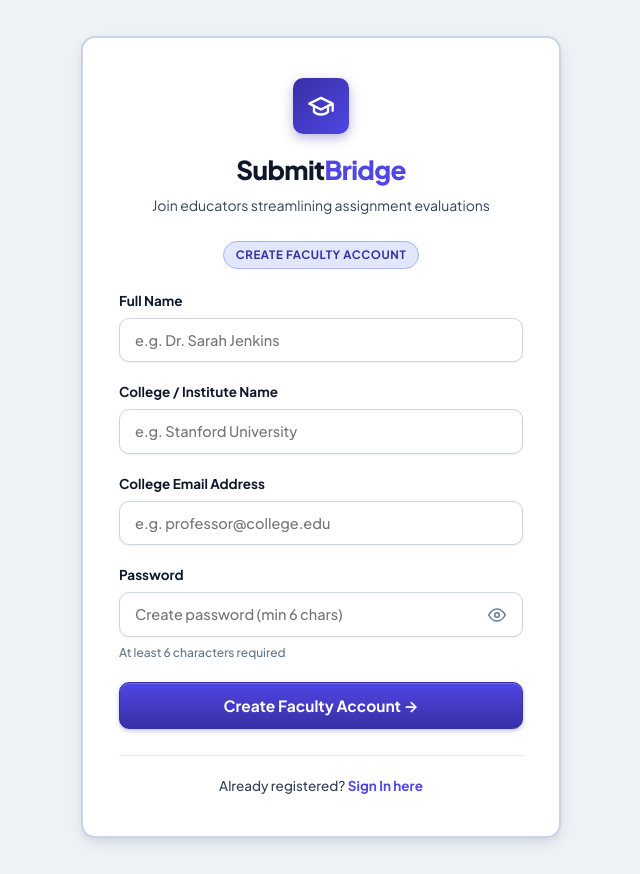
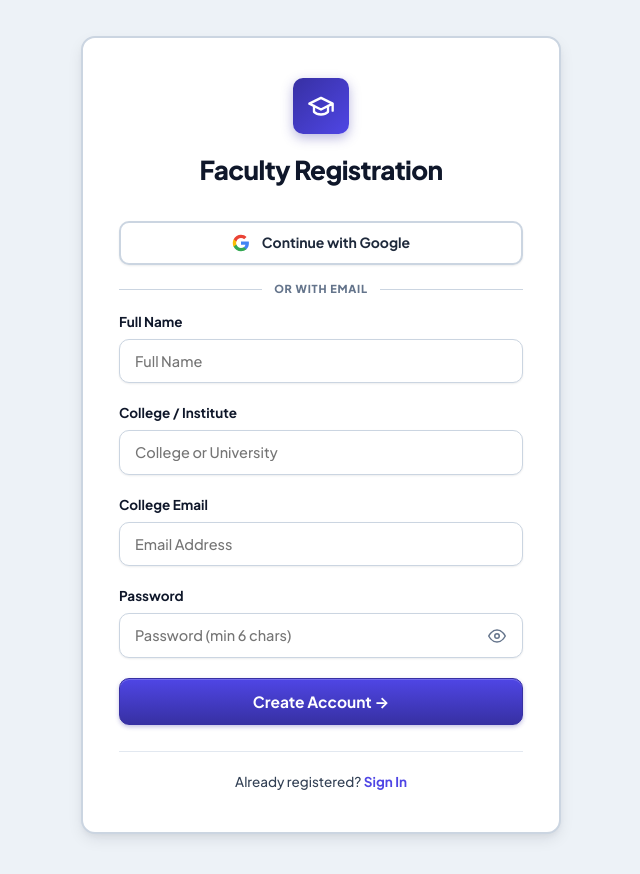
Before and after one commit to saurabh7429/SubmitBridge, a React (Vite) app in the folder client/: page /register in a window 1280 px wide. Shown: the whole page, without its empty margins (319-959 px from the left). Built offline with nearby package versions, Linux system fonts and the light colour scheme; no server answers.

Commit message:
feat: add Google OAuth for faculty and clean up UI text on auth pages

```diff
--- a/client/src/api.js
+++ b/client/src/api.js
@@ -37,7 +37,11 @@ export const loginTeacher = (email, password) =>
 export const demoFacultyLogin = () =>
   axios.post(`${API_BASE}/auth/demo`);
 
+export const googleFacultyAuth = (data) =>
+  axios.post(`${API_BASE}/auth/google`, data);
+
 export const getTeacherProfile = () =>
+
   axios.get(`${API_BASE}/auth/me`);
 
 
--- a/client/src/pages/Login.jsx
+++ b/client/src/pages/Login.jsx
@@ -1,7 +1,8 @@
-import React, { useState } from "react";
+import React, { useState, useEffect } from "react";
 import { useNavigate, Link } from "react-router-dom";
-import { loginTeacher, demoFacultyLogin } from "../api";
+import { loginTeacher, demoFacultyLogin, googleFacultyAuth } from "../api";
 import { useAuth } from "../context/AuthContext";
+import { supabase } from "../supabaseClient";
 
 function Login() {
   const navigate = useNavigate();
@@ -11,7 +12,48 @@ function Login() {
   const [showPassword, setShowPassword] = useState(false);
   const [loading, setLoading] = useState(false);
   const [demoLoading, setDemoLoading] = useState(false);
+  const [googleLoading, setGoogleLoading] = useState(false);
   const [error, setError] = useState("");
+
+  // Handle Google OAuth callback
+  useEffect(() => {
+    const handleOAuthCallback = async () => {
+      const { data: { session } } = await supabase.auth.getSession();
+      if (session?.user && window.location.hash.includes("access_token")) {
+        setGoogleLoading(true);
+        try {
+          const res = await googleFacultyAuth({
+            email: session.user.email,
+            name: session.user.user_metadata?.full_name || session.user.email.split("@")[0],
+            collegeName: "",
+          });
+          login(res.data.token, res.data.teacher);
+          navigate("/dashboard");
+        } catch (err) {
+          setError(err.response?.data?.message || "Google login failed.");
+        } finally {
+          setGoogleLoading(false);
+        }
+      }
+    };
+    handleOAuthCallback();
+  }, [login, navigate]);
+
+  const handleGoogleAuth = async () => {
+    setError("");
+    setGoogleLoading(true);
+    try {
+      const redirectTo = `${window.location.origin}/login`;
+      const { error: authError } = await supabase.auth.signInWithOAuth({
+        provider: "google",
+        options: { redirectTo },
+      });
+      if (authError) setError(authError.message);
+    } catch (err) {
+      setError("Failed to connect to Google.");
+      setGoogleLoading(false);
+    }
+  };
 
   const handleSubmit = async (e) => {
     e.preventDefault();
@@ -23,7 +65,7 @@ function Login() {
       navigate("/dashboard");
     } catch (err) {
       setError(
-        err.response?.data?.message || "Invalid credentials. Please verify your email and password."
+        err.response?.data?.message || "Invalid email or password."
       );
     } finally {
       setLoading(false);
@@ -38,7 +80,6 @@ function Login() {
       login(res.data.token, res.data.teacher);
       navigate("/dashboard");
     } catch (err) {
-      // Fallback: autofill demo credentials and submit
       setEmail("vikram.nit@edu.in");
       setPassword("password123");
       try {
@@ -46,7 +87,7 @@ function Login() {
         login(res.data.token, res.data.teacher);
         navigate("/dashboard");
       } catch (fallbackErr) {
-        setError(fallbackErr.response?.data?.message || "Demo sign-in failed. Please try manual login.");
+        setError(fallbackErr.response?.data?.message || "Demo sign-in failed.");
       }
     } finally {
       setDemoLoading(false);
@@ -64,12 +105,9 @@ function Login() {
             </svg>
           </div>
           <h1 className="sb-auth-title">
-            Submit<span className="sb-brand-accent">Bridge</span>
+            Faculty Sign In
           </h1>
-          <p className="sb-auth-subtitle">AI-Powered Faculty Evaluation & Submission Suite</p>
         </div>
-
-        <div className="sb-auth-pill-tag">Faculty Portal Sign In</div>
 
         {error && (
           <div className="sb-alert sb-alert--error" role="alert">
@@ -82,16 +120,47 @@ function Login() {
           </div>
         )}
 
+        <button
+          type="button"
+          onClick={handleGoogleAuth}
+          disabled={googleLoading || loading || demoLoading}
+          className="sb-btn sb-btn-google sb-btn--block"
+        >
+          <svg width="18" height="18" viewBox="0 0 24 24">
+            <path
+              fill="#4285F4"
+              d="M22.56 12.25c0-.78-.07-1.53-.2-2.25H12v4.26h5.92c-.26 1.37-1.04 2.53-2.21 3.31v2.77h3.57c2.08-1.92 3.28-4.74 3.28-8.09z"
+            />
+            <path
+              fill="#34A853"
+              d="M12 23c2.97 0 5.46-.98 7.28-2.66l-3.57-2.77c-.98.66-2.23 1.06-3.71 1.06-2.86 0-5.29-1.93-6.16-4.53H2.18v2.84C3.99 20.53 7.7 23 12 23z"
+            />
+            <path
+              fill="#FBBC05"
+              d="M5.84 14.09c-.22-.66-.35-1.36-.35-2.09s.13-1.43.35-2.09V7.06H2.18C1.43 8.55 1 10.22 1 12s.43 3.45 1.18 4.94l2.85-2.22.81-.63z"
+            />
+            <path
+              fill="#EA4335"
+              d="M12 5.38c1.62 0 3.06.56 4.21 1.64l3.15-3.15C17.45 2.09 14.97 1 12 1 7.7 1 3.99 3.47 2.18 7.06l3.66 2.84c.87-2.6 3.3-4.52 6.16-4.52z"
+            />
+          </svg>
+          <span>{googleLoading ? "Connecting..." : "Continue with Google"}</span>
+        </button>
+
+        <div className="sb-auth-divider">
+          <span>OR WITH EMAIL</span>
+        </div>
+
         <form onSubmit={handleSubmit} className="sb-auth-form">
           <div className="sb-form-group">
-            <label className="sb-form-label">College Email Address</label>
+            <label className="sb-form-label">College Email</label>
             <input
               type="email"
               className="sb-input"
               value={email}
               onChange={(e) => setEmail(e.target.value)}
               required
-              placeholder="e.g. professor@college.edu"
+              placeholder="Email Address"
               autoComplete="email"
             />
           </div>
@@ -105,7 +174,7 @@ function Login() {
                 value={password}
                 onChange={(e) => setPassword(e.target.value)}
                 required
-                placeholder="Enter your password"
+                placeholder="Password"
                 autoComplete="current-password"
               />
               <button
@@ -132,43 +201,33 @@ function Login() {
 
           <button
             type="submit"
-            disabled={loading || demoLoading}
+            disabled={loading || demoLoading || googleLoading}
             className="sb-btn sb-btn-primary sb-btn--lg sb-btn--block"
           >
-            {loading ? "Authenticating..." : "Sign In to Dashboard →"}
+            {loading ? "Authenticating..." : "Sign In →"}
           </button>
         </form>
 
-        {/* ── Viva / Demo 1-Click Fast Access ── */}
         <div className="sb-auth-demo-section">
-          <div className="sb-auth-divider">
-            <span>OR QUICK VIVA ACCESS</span>
-          </div>
           <button
             type="button"
             onClick={handleDemoSignIn}
-            disabled={loading || demoLoading}
+            disabled={loading || demoLoading || googleLoading}
             className="sb-btn sb-btn-demo sb-btn--block"
-            title="Instant 1-click test sign in as Prof. Vikram Rao (NIT)"
+            title="Instant sign in as Prof. Vikram Rao (NIT)"
           >
             <span className="sb-demo-icon">⚡</span>
             <span>
-              {demoLoading ? "Connecting Demo Account..." : "1-Click Viva Demo: Prof. Vikram Rao (NIT)"}
+              {demoLoading ? "Connecting..." : "1-Click Viva Demo: Prof. Vikram Rao"}
             </span>
           </button>
         </div>
 
         <div className="sb-auth-footer">
-          <div>
-            <span>Don't have an account yet? </span>
-            <Link to="/register" className="sb-auth-link">
-              Register Faculty Account
-            </Link>
-          </div>
-          <div className="sb-auth-portal-switch">
-            <span>Are you a student? </span>
-            <span className="sb-text-muted">Use the direct assignment link provided by your professor to submit your work.</span>
-          </div>
+          <span>Don't have an account? </span>
+          <Link to="/register" className="sb-auth-link">
+            Register
+          </Link>
         </div>
       </div>
     </div>
--- a/client/src/pages/Register.jsx
+++ b/client/src/pages/Register.jsx
@@ -1,7 +1,8 @@
-import React, { useState } from "react";
+import React, { useState, useEffect } from "react";
 import { useNavigate, Link } from "react-router-dom";
-import { registerTeacher } from "../api";
+import { registerTeacher, googleFacultyAuth } from "../api";
 import { useAuth } from "../context/AuthContext";
+import { supabase } from "../supabaseClient";
 
 function Register() {
   const navigate = useNavigate();
@@ -12,14 +13,55 @@ function Register() {
   const [password, setPassword] = useState("");
   const [showPassword, setShowPassword] = useState(false);
   const [loading, setLoading] = useState(false);
+  const [googleLoading, setGoogleLoading] = useState(false);
   const [error, setError] = useState("");
+
+  // Handle Google OAuth callback
+  useEffect(() => {
+    const handleOAuthCallback = async () => {
+      const { data: { session } } = await supabase.auth.getSession();
+      if (session?.user && window.location.hash.includes("access_token")) {
+        setGoogleLoading(true);
+        try {
+          const res = await googleFacultyAuth({
+            email: session.user.email,
+            name: session.user.user_metadata?.full_name || session.user.email.split("@")[0],
+            collegeName: "",
+          });
+          login(res.data.token, res.data.teacher);
+          navigate("/dashboard");
+        } catch (err) {
+          setError(err.response?.data?.message || "Google registration failed.");
+        } finally {
+          setGoogleLoading(false);
+        }
+      }
+    };
+    handleOAuthCallback();
+  }, [login, navigate]);
+
+  const handleGoogleAuth = async () => {
+    setError("");
+    setGoogleLoading(true);
+    try {
+      const redirectTo = `${window.location.origin}/register`;
+      const { error: authError } = await supabase.auth.signInWithOAuth({
+        provider: "google",
+        options: { redirectTo },
+      });
+      if (authError) setError(authError.message);
+    } catch (err) {
+      setError("Failed to connect to Google.");
+      setGoogleLoading(false);
+    }
+  };
 
   const handleSubmit = async (e) => {
     e.preventDefault();
     setError("");
 
     if (password.length < 6) {
-      setError("Password must be at least 6 characters long.");
+      setError("Password must be at least 6 characters.");
       return;
     }
 
@@ -48,12 +90,9 @@ function Register() {
             </svg>
           </div>
           <h1 className="sb-auth-title">
-            Submit<span className="sb-brand-accent">Bridge</span>
+            Faculty Registration
           </h1>
-          <p className="sb-auth-subtitle">Join educators streamlining assignment evaluations</p>
         </div>
-
-        <div className="sb-auth-pill-tag">Create Faculty Account</div>
 
         {error && (
           <div className="sb-alert sb-alert--error" role="alert">
@@ -66,6 +105,37 @@ function Register() {
           </div>
         )}
 
+        <button
+          type="button"
+          onClick={handleGoogleAuth}
+          disabled={googleLoading || loading}
+          className="sb-btn sb-btn-google sb-btn--block"
+        >
+          <svg width="18" height="18" viewBox="0 0 24 24">
+            <path
+              fill="#4285F4"
+              d="M22.56 12.25c0-.78-.07-1.53-.2-2.25H12v4.26h5.92c-.26 1.37-1.04 2.53-2.21 3.31v2.77h3.57c2.08-1.92 3.28-4.74 3.28-8.09z"
+            />
+            <path
+              fill="#34A853"
+              d="M12 23c2.97 0 5.46-.98 7.28-2.66l-3.57-2.77c-.98.66-2.23 1.06-3.71 1.06-2.86 0-5.29-1.93-6.16-4.53H2.18v2.84C3.99 20.53 7.7 23 12 23z"
+            />
+            <path
+              fill="#FBBC05"
+              d="M5.84 14.09c-.22-.66-.35-1.36-.35-2.09s.13-1.43.35-2.09V7.06H2.18C1.43 8.55 1 10.22 1 12s.43 3.45 1.18 4.94l2.85-2.22.81-.63z"
+            />
+            <path
+              fill="#EA4335"
+              d="M12 5.38c1.62 0 3.06.56 4.21 1.64l3.15-3.15C17.45 2.09 14.97 1 12 1 7.7 1 3.99 3.47 2.18 7.06l3.66 2.84c.87-2.6 3.3-4.52 6.16-4.52z"
+            />
+          </svg>
+          <span>{googleLoading ? "Connecting..." : "Continue with Google"}</span>
+        </button>
+
+        <div className="sb-auth-divider">
+          <span>OR WITH EMAIL</span>
+        </div>
+
         <form onSubmit={handleSubmit} className="sb-auth-form">
           <div className="sb-form-group">
             <label className="sb-form-label">Full Name</label>
@@ -75,31 +145,31 @@ function Register() {
               value={name}
               onChange={(e) => setName(e.target.value)}
               required
-              placeholder="e.g. Dr. Sarah Jenkins"
+              placeholder="Full Name"
             />
           </div>
 
           <div className="sb-form-group">
-            <label className="sb-form-label">College / Institute Name</label>
+            <label className="sb-form-label">College / Institute</label>
             <input
               type="text"
               className="sb-input"
               value={collegeName}
               onChange={(e) => setCollegeName(e.target.value)}
               required
-              placeholder="e.g. Stanford University"
+              placeholder="College or University"
             />
           </div>
 
           <div className="sb-form-group">
-            <label className="sb-form-label">College Email Address</label>
+            <label className="sb-form-label">College Email</label>
             <input
               type="email"
               className="sb-input"
               value={email}
               onChange={(e) => setEmail(e.target.value)}
               required
-              placeholder="e.g. professor@college.edu"
+              placeholder="Email Address"
               autoComplete="email"
             />
           </div>
@@ -114,7 +184,7 @@ function Register() {
                 onChange={(e) => setPassword(e.target.value)}
                 required
                 minLength={6}
-                placeholder="Create password (min 6 chars)"
+                placeholder="Password (min 6 chars)"
                 autoComplete="new-password"
               />
               <button
@@ -137,22 +207,21 @@ function Register() {
                 )}
               </button>
             </div>
-            <span className="sb-form-hint">At least 6 characters required</span>
           </div>
 
           <button
             type="submit"
-            disabled={loading}
+            disabled={loading || googleLoading}
             className="sb-btn sb-btn-primary sb-btn--lg sb-btn--block"
           >
-            {loading ? "Creating Account..." : "Create Faculty Account →"}
+            {loading ? "Creating Account..." : "Create Account →"}
           </button>
         </form>
 
         <div className="sb-auth-footer">
           <span>Already registered? </span>
           <Link to="/login" className="sb-auth-link">
-            Sign In here
+            Sign In
           </Link>
         </div>
       </div>
--- a/client/src/styles/global.css
+++ b/client/src/styles/global.css
@@ -2142,7 +2142,32 @@ button, input, textarea, select {
   text-transform: uppercase;
 }
 
+.sb-btn-google {
+  display: inline-flex;
+  align-items: center;
+  justify-content: center;
+  gap: 12px;
+  background-color: #ffffff;
+  color: #1e293b;
+  border: 2px solid var(--sb-border);
+  font-weight: 700;
+  font-size: 14px;
+  padding: 11px 18px;
+  border-radius: var(--sb-radius-md);
+  box-shadow: var(--sb-shadow-xs);
+  cursor: pointer;
+  transition: all var(--sb-transition-fast);
+}
+
+.sb-btn-google:hover {
+  background-color: #f8fafc;
+  border-color: #94a3b8;
+  box-shadow: var(--sb-shadow-sm);
+  transform: translateY(-1px);
+}
+
 .sb-btn-demo {
+
   background: #f8fafc;
   border: 2px dashed #6366f1;
   color: #3730a3;
```
Also changed, not shown: 1 other file (tests, documents, lock files or other folders).
